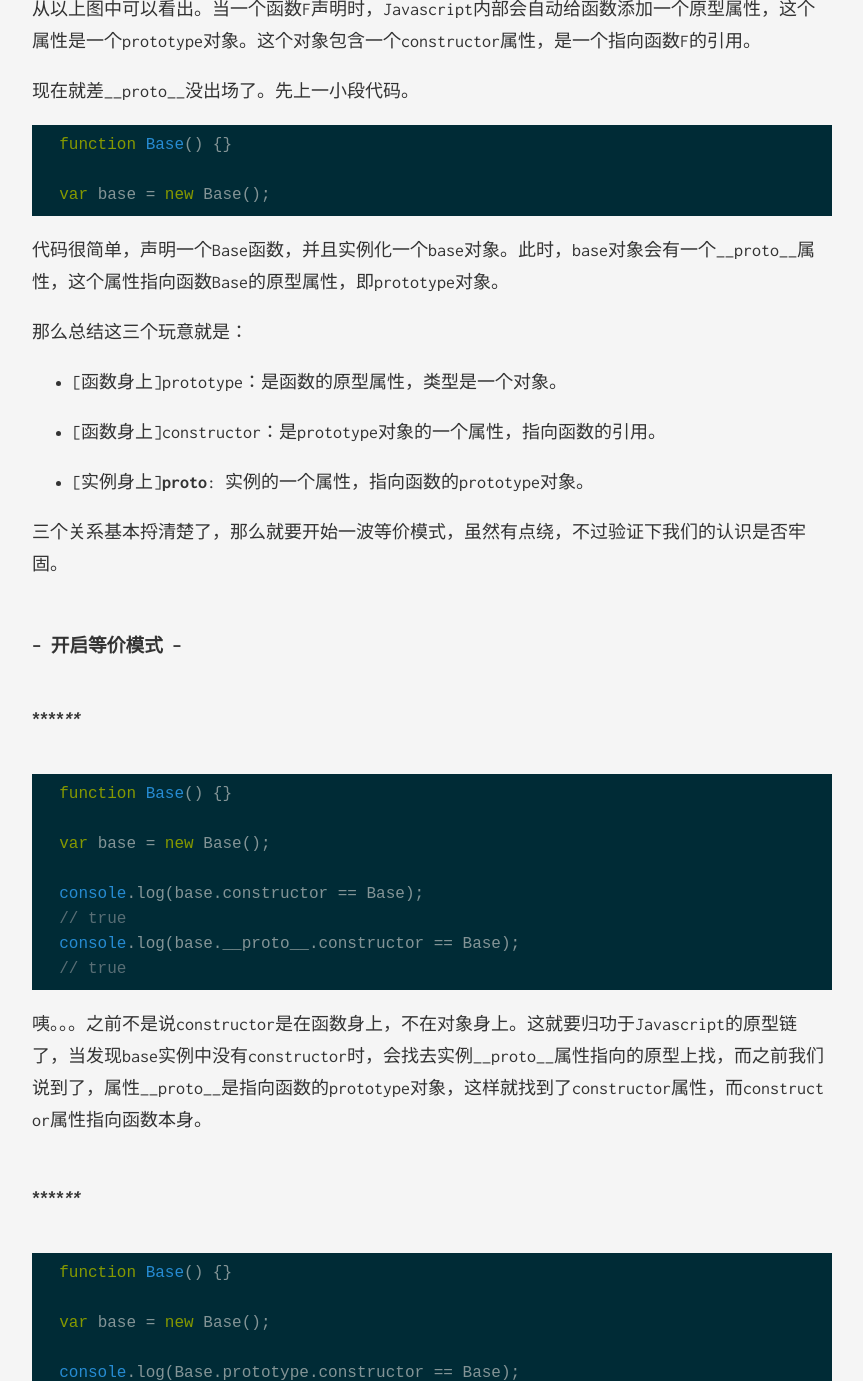
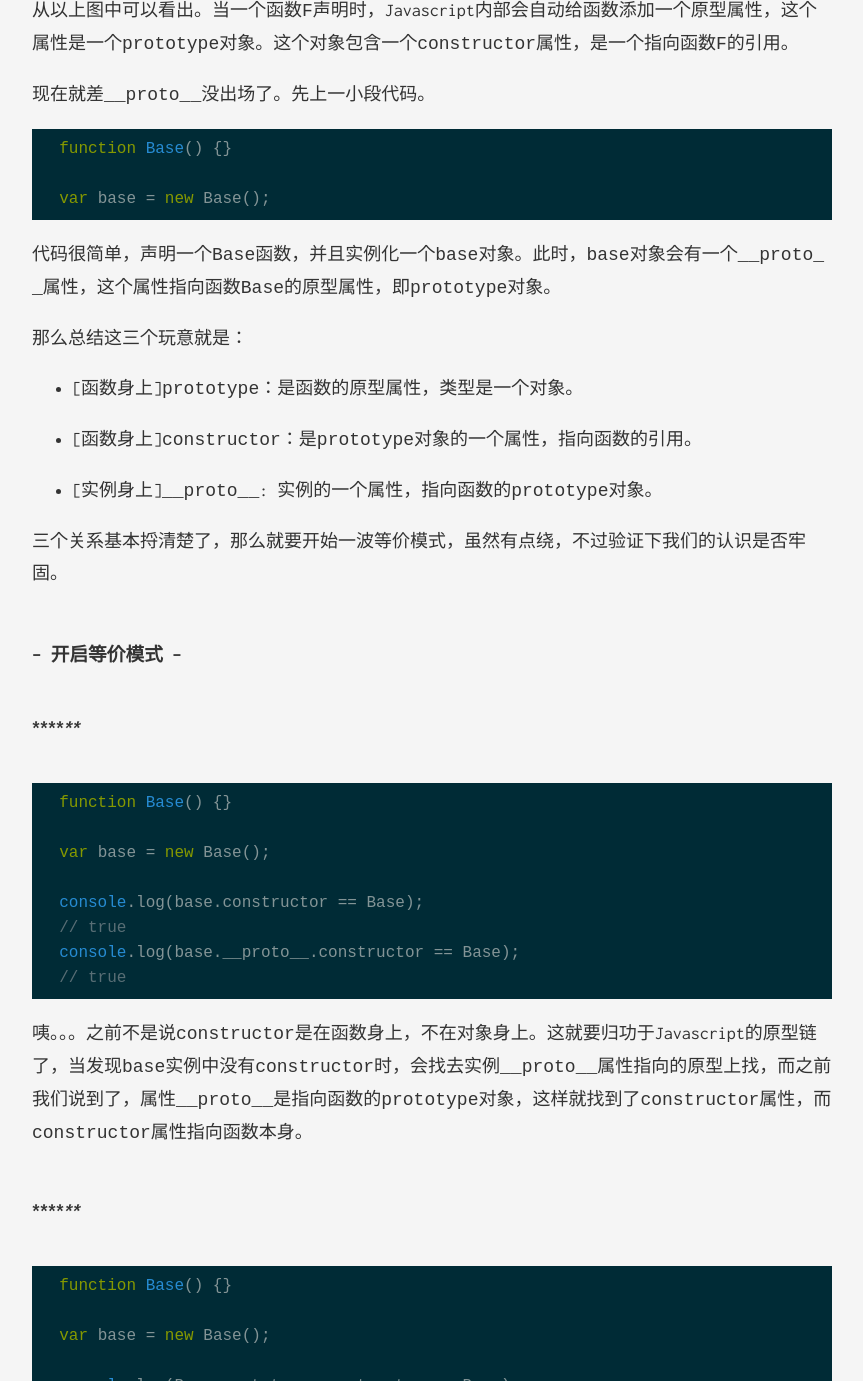
Before and after one commit to AxeMea/axemea.github.com, a Jekyll site: the page built from _posts/2016-08-11-闲谈Javascript的继承.md, in a window 1280 px wide and 1400 px high, scrolled down 1049 px, cut to the strip 19-1400 px from the top of the window. Shown: the whole strip, without its empty margins (208-1071 px from the left). Built offline with Jekyll 4.4.1, drawn with Linux system fonts in a browser that asks for light colours; comment, search, counter and statistics services are not loaded; some of the changed text lies outside the part shown.

```diff
--- a/_posts/2016-08-11-闲谈Javascript的继承.md
+++ b/_posts/2016-08-11-闲谈Javascript的继承.md
@@ -7,16 +7,16 @@ comments: true
 
 这将不会是个完整的教程，但会明确Javascript中一些基础的概念和机制。
 
-我们经常看到三个关键单词，prototype,constructor,__proto__，那么它们到底是什么鬼，之间又是什么样的关系。
+我们经常看到三个关键单词，`prototype`,`constructor`,`__proto__`，那么它们到底是什么鬼，之间又是什么样的关系。
 
 首先贴出张图。
 
 ![菜单](/images/javascript-inheritance/prototype.jpg)
 [picture from:http://blog.csdn.net/hikvision_java_gyh/article/details/8937157](http://blog.csdn.net/hikvision_java_gyh/article/details/8937157)
 
-从以上图中可以看出。当一个函数F声明时，Javascript内部会自动给函数添加一个原型属性，这个属性是一个prototype对象。这个对象包含一个constructor属性，是一个指向函数F的引用。
+从以上图中可以看出。当一个函数`F`声明时，Javascript内部会自动给函数添加一个原型属性，这个属性是一个`prototype`对象。这个对象包含一个`constructor`属性，是一个指向函数`F`的引用。
 
-现在就差__proto__没出场了。先上一小段代码。
+现在就差`__proto__`没出场了。先上一小段代码。
 
 {% highlight javascript %}
   function Base() {}
@@ -24,15 +24,15 @@ comments: true
   var base = new Base();
 {% endhighlight javascript %}
 
-代码很简单，声明一个Base函数，并且实例化一个base对象。此时，base对象会有一个__proto__属性，这个属性指向函数Base的原型属性，即prototype对象。
+代码很简单，声明一个`Base`函数，并且实例化一个`base`对象。此时，`base`对象会有一个`__proto__`属性，这个属性指向函数`Base`的原型属性，即`prototype`对象。
 
 那么总结这三个玩意就是：
 
-*	[函数身上]prototype：是函数的原型属性，类型是一个对象。
+*	[函数身上]`prototype`：是函数的原型属性，类型是一个对象。
 
-* [函数身上]constructor：是prototype对象的一个属性，指向函数的引用。
+* [函数身上]`constructor`：是`prototype`对象的一个属性，指向函数的引用。
 
-* [实例身上]__proto__: 实例的一个属性，指向函数的prototype对象。
+* [实例身上]`__proto__`: 实例的一个属性，指向函数的`prototype`对象。
 
 三个关系基本捋清楚了，那么就要开始一波等价模式，虽然有点绕，不过验证下我们的认识是否牢固。
 
@@ -52,7 +52,7 @@ comments: true
   // true
 {% endhighlight javascript %}
 
-咦。。。之前不是说constructor是在函数身上，不在对象身上。这就要归功于Javascript的原型链了，当发现base实例中没有constructor时，会找去实例__proto__属性指向的原型上找，而之前我们说到了，属性__proto__是指向函数的prototype对象，这样就找到了constructor属性，而constructor属性指向函数本身。
+咦。。。之前不是说`constructor`是在函数身上，不在对象身上。这就要归功于Javascript的原型链了，当发现`base`实例中没有`constructor`时，会找去实例`__proto__`属性指向的原型上找，而之前我们说到了，属性`__proto__`是指向函数的`prototype`对象，这样就找到了`constructor`属性，而`constructor`属性指向函数本身。
 
 #### ****************
 
@@ -68,7 +68,7 @@ comments: true
 
 {% endhighlight javascript %}
 
-函数Base的prototype属性的constructor指向函数Base本身。
+函数`Base`的`prototype`属性的`constructor`指向函数`Base`本身。
 
 #### ****************
 
@@ -98,9 +98,9 @@ comments: true
 
 寄生组合式继承的好处就不赘述了，继承构造函数的部分就略过了，想了解的，可以google，详细的解读很多。我们将重点放在原型链的继承。
 
-在谈这个方式的同时，可以先来看看，我们一般是如何判断继承关系。上面的代码用的是instanceof方法，那么这个instanceof内部又是如何判断的呢？
+在谈这个方式的同时，可以先来看看，我们一般是如何判断继承关系。上面的代码用的是`instanceof`方法，那么这个`instanceof`内部又是如何判断的呢？
 
-ECMAScript规范中对于instanceof有清晰的定义，规范定义比较晦涩，涉及到很多概念，就不贴出来了，将其转换成Javascript代码的话，如下：
+ECMAScript规范中对于`instanceof`有清晰的定义，规范定义比较晦涩，涉及到很多概念，就不贴出来了，将其转换成Javascript代码的话，如下：
 
 {% highlight javascript %}
 function instance_of(L, R) {//L 表示左表达式，R 表示右表达式
```
Also changed, not shown: _posts/2016-11-30-闲谈Vue1-1-初识.md (added, +63 -0 lines).
